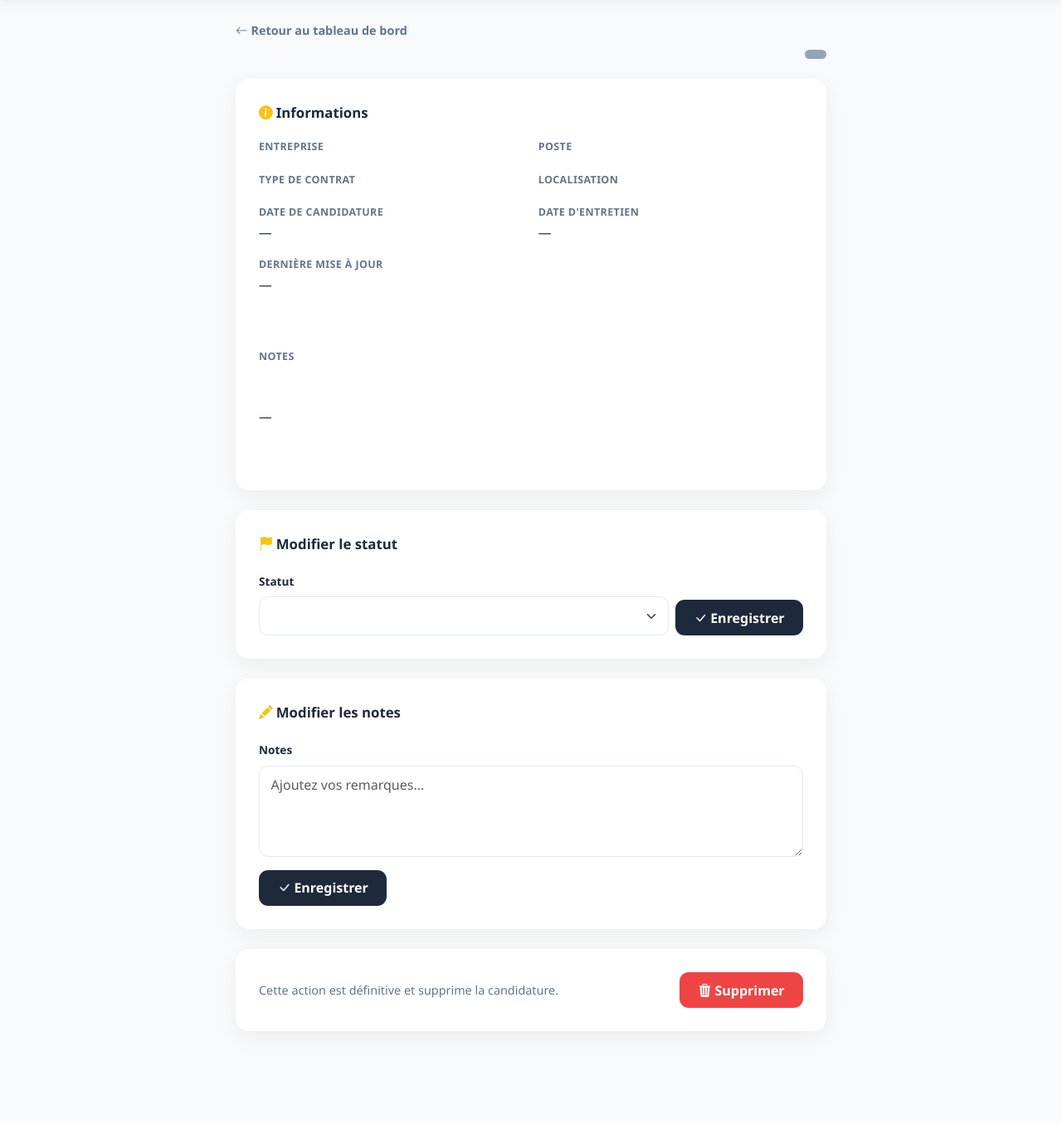
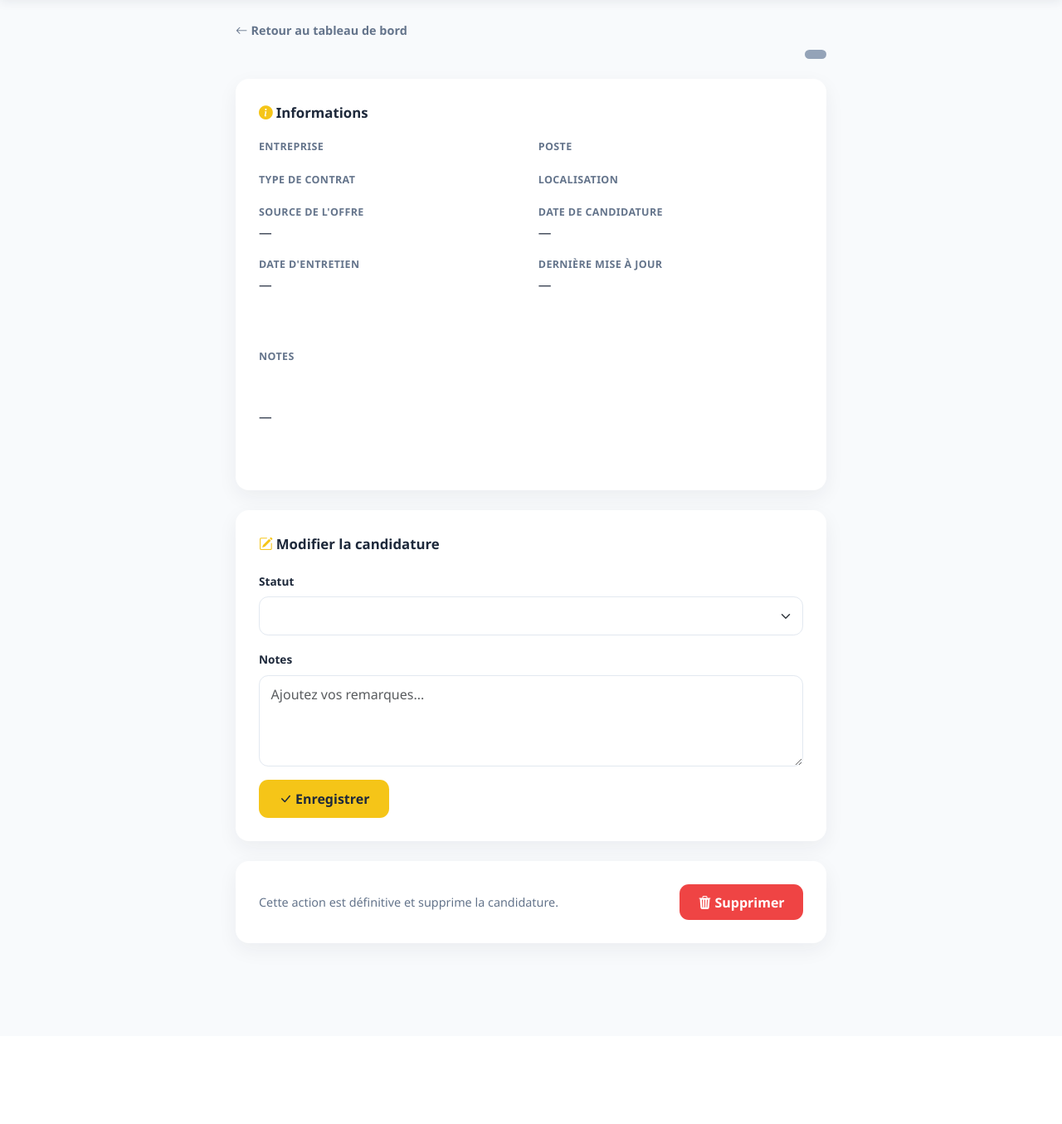
Before and after one commit to bilal-allouch/alterntrack, a Flask app: template templates/detail.html in a window 1280 px wide. Shown: the part 70-1425 px from the top of the page at 83% size. After the commit the page ends 1218 px from the top, so only its background shows below. Run offline with Flask 3, Linux system fonts and the light colour scheme; the template is opened without the code that fills it, so the values that code supplies are empty.

Commit message:
Add source field, single save button, PDF export for tutor

```diff
--- a/ai_extractor.py
+++ b/ai_extractor.py
@@ -27,6 +27,7 @@ CHAMPS = [
     "lien_offre",
     "statut",
     "notes",
+    "source",
 ]
 
 PROMPT = """Tu es un assistant qui extrait les informations d'une offre ou d'une \
@@ -43,6 +44,9 @@ code markdown. Le JSON doit contenir exactement ces clés :
 - "statut" : un parmi "En attente", "Entretien planifié", "Retenu", "Refusé", \
 "Sans réponse" (utilise "En attente" par défaut)
 - "notes" : informations complémentaires utiles (string, "" si rien)
+- "source" : origine de l'offre parmi ces valeurs exactes : "LinkedIn", \
+"HelloWork", "Welcome to the Jungle", "Indeed", "Google", "APEC", "Pôle Emploi", \
+"Site de l'entreprise", "Autre". Si non mentionné dans le texte, mettre "Autre".
 
 Si une information est absente du texte, mets une chaîne vide "" (ou null pour \
 "lien_offre"). Ne devine pas d'URL.
--- a/app.py
+++ b/app.py
@@ -5,6 +5,7 @@ Accès protégé par login (un seul compte admin défini dans .env).
 
 import os
 from datetime import datetime
+from io import BytesIO
 
 from dotenv import load_dotenv
 from flask import (
@@ -14,6 +15,7 @@ from flask import (
     redirect,
     render_template,
     request,
+    send_file,
     url_for,
 )
 from flask_login import (
@@ -23,6 +25,17 @@ from flask_login import (
     login_required,
     login_user,
     logout_user,
+)
+from reportlab.lib import colors
+from reportlab.lib.pagesizes import A4
+from reportlab.lib.styles import getSampleStyleSheet
+from reportlab.lib.units import cm
+from reportlab.platypus import (
+    SimpleDocTemplate,
+    Spacer,
+    Table,
+    TableStyle,
+    Paragraph,
 )
 
 import database
@@ -161,6 +174,10 @@ def _convertir_date(valeur):
 @login_required
 def confirmer():
     """Enregistre la candidature confirmée par l'utilisateur."""
+    source = request.form.get("source", "").strip()
+    if source == "Autre":
+        source = request.form.get("source_autre", "").strip() or "Autre"
+
     data = {
         "entreprise": request.form.get("entreprise", "").strip(),
         "poste": request.form.get("poste", "").strip(),
@@ -170,6 +187,7 @@ def confirmer():
         "lien_offre": (request.form.get("lien_offre") or "").strip() or None,
         "statut": request.form.get("statut", "En attente").strip() or "En attente",
         "notes": request.form.get("notes", "").strip(),
+        "source": source,
     }
 
     nouvel_id = database.ajouter_candidature(data)
@@ -193,34 +211,15 @@ def detail(id):
     )
 
 
-@app.route("/candidature/<int:id>/statut", methods=["POST"])
+@app.route("/candidature/<int:id>/modifier", methods=["POST"])
 @login_required
-def changer_statut(id):
-    """Modifie le statut d'une candidature."""
-    statut = request.form.get("statut", "").strip()
-    if statut:
-        database.modifier_statut(id, statut)
-        flash("Statut mis à jour.", "success")
-    return redirect(url_for("detail", id=id))
-
-
-@app.route("/candidature/<int:id>/notes", methods=["POST"])
-@login_required
-def changer_notes(id):
-    """Modifie les notes d'une candidature."""
+def modifier(id):
+    """Met à jour statut, notes et entretien d'une candidature en une fois."""
+    statut = request.form.get("statut", "En attente").strip() or "En attente"
     notes = request.form.get("notes", "").strip()
-    database.modifier_notes(id, notes)
-    flash("Notes mises à jour.", "success")
-    return redirect(url_for("detail", id=id))
-
-
-@app.route("/candidature/<int:id>/entretien", methods=["POST"])
-@login_required
-def changer_entretien(id):
-    """Modifie la date et l'heure d'entretien d'une candidature."""
-    date_entretien = request.form.get("date_entretien", "").strip()
-    database.modifier_entretien(id, date_entretien or None)
-    flash("Entretien mis à jour.", "success")
+    date_entretien = request.form.get("date_entretien", "").strip() or None
+    database.modifier_candidature(id, statut, notes, date_entretien)
+    flash("Candidature mise à jour.", "success")
     return redirect(url_for("detail", id=id))
 
 
@@ -233,6 +232,94 @@ def supprimer(id):
     return redirect(url_for("index"))
 
 
+# --- Export PDF --------------------------------------------------------------
+
+
+@app.route("/export/tuteur")
+@login_required
+def export_tuteur():
+    """Génère un PDF récapitulatif des candidatures à envoyer au tuteur."""
+    candidatures = database.get_toutes_candidatures_export()
+
+    tampon = BytesIO()
+    doc = SimpleDocTemplate(
+        tampon,
+        pagesize=A4,
+        topMargin=2 * cm,
+        bottomMargin=2 * cm,
+        leftMargin=1.5 * cm,
+        rightMargin=1.5 * cm,
+    )
+
+    styles = getSampleStyleSheet()
+    titre_style = styles["Title"]
+    titre_style.textColor = colors.black
+    sous_titre_style = styles["Normal"]
+    cellule_style = styles["BodyText"]
+    cellule_style.fontSize = 9
+    cellule_style.leading = 11
+
+    elements = [
+        Paragraph("Suivi des candidatures en alternance", titre_style),
+        Spacer(1, 0.2 * cm),
+        Paragraph(datetime.now().strftime("%d/%m/%Y"), sous_titre_style),
+        Spacer(1, 0.6 * cm),
+    ]
+
+    entetes = [
+        "Entreprise",
+        "Poste",
+        "Contrat",
+        "Localisation",
+        "Date",
+        "Statut",
+    ]
+    donnees = [[Paragraph("<b>%s</b>" % e, cellule_style) for e in entetes]]
+
+    for c in candidatures:
+        donnees.append(
+            [
+                Paragraph(c.get("entreprise") or "", cellule_style),
+                Paragraph(c.get("poste") or "", cellule_style),
+                Paragraph(c.get("type_contrat") or "", cellule_style),
+                Paragraph(c.get("localisation") or "", cellule_style),
+                Paragraph(c.get("date_candidature") or "", cellule_style),
+                Paragraph(c.get("statut") or "", cellule_style),
+            ]
+        )
+
+    tableau = Table(
+        donnees,
+        colWidths=[3.5 * cm, 3.8 * cm, 2.2 * cm, 2.8 * cm, 2.2 * cm, 3.5 * cm],
+        repeatRows=1,
+    )
+    tableau.setStyle(
+        TableStyle(
+            [
+                ("GRID", (0, 0), (-1, -1), 0.5, colors.black),
+                ("VALIGN", (0, 0), (-1, -1), "TOP"),
+                ("BACKGROUND", (0, 0), (-1, 0), colors.white),
+                ("TOPPADDING", (0, 0), (-1, -1), 5),
+                ("BOTTOMPADDING", (0, 0), (-1, -1), 5),
+                ("LEFTPADDING", (0, 0), (-1, -1), 5),
+                ("RIGHTPADDING", (0, 0), (-1, -1), 5),
+            ]
+        )
+    )
+    elements.append(tableau)
+
+    doc.build(elements)
+    tampon.seek(0)
+
+    nom_fichier = "candidatures_%s.pdf" % datetime.now().strftime("%Y-%m-%d")
+    return send_file(
+        tampon,
+        mimetype="application/pdf",
+        as_attachment=True,
+        download_name=nom_fichier,
+    )
+
+
 # --- Démarrage ---------------------------------------------------------------
 
 database.init_db()
--- a/requirements.txt
+++ b/requirements.txt
@@ -4,3 +4,4 @@ python-dotenv
 google-generativeai
 groq
 gunicorn
+reportlab
--- a/templates/detail.html
+++ b/templates/detail.html
@@ -220,6 +220,21 @@
             color: var(--blanc);
         }
 
+        .btn-save {
+            background-color: var(--jaune);
+            color: var(--texte);
+            font-weight: 700;
+            border: none;
+            border-radius: 0.7rem;
+            padding: 0.7rem 1.5rem;
+            transition: filter 0.15s ease;
+        }
+
+        .btn-save:hover {
+            filter: brightness(0.95);
+            color: var(--texte);
+        }
+
         .danger-zone {
             display: flex;
             align-items: center;
@@ -327,6 +342,10 @@
                     <div class="info-value">{{ candidature.localisation }}</div>
                 </div>
                 <div class="info-item">
+                    <div class="info-label">Source de l'offre</div>
+                    <div class="info-value">{{ candidature.source if candidature.source else "—" }}</div>
+                </div>
+                <div class="info-item">
                     <div class="info-label">Date de candidature</div>
                     <div class="info-value">{{ date_fr(candidature.date_candidature) }}</div>
                 </div>
@@ -359,11 +378,10 @@
 
         <div class="card-section">
             <div class="section-heading">
-                <i class="bi bi-flag-fill me-1" style="color: var(--jaune);"></i>Modifier le statut
+                <i class="bi bi-pencil-square me-1" style="color: var(--jaune);"></i>Modifier la candidature
             </div>
-            <form method="POST" action="{{ url_for('changer_statut', id=candidature.id) }}">
-                <div class="row g-2 align-items-end">
-                    <div class="col-sm">
+            <form id="form-modifier" method="POST" action="{{ url_for('modifier', id=candidature.id) }}">
+                <div class="mb-3">
                     <label for="statut" class="form-label">Statut</label>
                     <select id="statut" name="statut" class="form-select">
                         {% for statut in statuts %}
@@ -375,20 +393,8 @@
                         {% endfor %}
                     </select>
                 </div>
-                    <div class="col-sm-auto">
-                        <button type="submit" class="btn-enregistrer">
-                            <i class="bi bi-check-lg me-1"></i>Enregistrer
-                        </button>
-                    </div>
-                </div>
-            </form>
-        </div>
 
-        <div id="card-entretien" class="card-section" style="display: none;">
-            <div class="section-heading">
-                <i class="bi bi-calendar-event-fill me-1" style="color: var(--jaune);"></i>Planifier un entretien
-            </div>
-            <form id="form-entretien" method="POST" action="{{ url_for('changer_entretien', id=candidature.id) }}">
+                <div class="mb-3" id="bloc-entretien" style="display: none;">
                     <label class="form-label">Date et heure de l'entretien</label>
                     <div class="row g-2">
                         <div class="col-sm">
@@ -407,18 +413,10 @@
                                 value="{{ candidature.date_entretien[11:16] if candidature.date_entretien else '' }}">
                         </div>
                     </div>
-                <input type="hidden" id="date_entretien" name="date_entretien">
-                <button type="submit" class="btn-enregistrer mt-3">
-                    <i class="bi bi-check-lg me-1"></i>Enregistrer
-                </button>
-            </form>
                 </div>
 
-        <div class="card-section">
-            <div class="section-heading">
-                <i class="bi bi-pencil-fill me-1" style="color: var(--jaune);"></i>Modifier les notes
-            </div>
-            <form method="POST" action="{{ url_for('changer_notes', id=candidature.id) }}">
+                <input type="hidden" id="date_entretien" name="date_entretien">
+
                 <div class="mb-3">
                     <label for="notes" class="form-label">Notes</label>
                     <textarea
@@ -427,7 +425,8 @@
                         class="form-control"
                         placeholder="Ajoutez vos remarques...">{{ candidature.notes if candidature.notes else "" }}</textarea>
                 </div>
-                <button type="submit" class="btn-enregistrer">
+
+                <button type="submit" class="btn-save">
                     <i class="bi bi-check-lg me-1"></i>Enregistrer
                 </button>
             </form>
@@ -452,14 +451,14 @@
 
     <script>
         const selectStatut = document.getElementById("statut");
-        const cardEntretien = document.getElementById("card-entretien");
-        const formEntretien = document.getElementById("form-entretien");
+        const blocEntretien = document.getElementById("bloc-entretien");
+        const formModifier = document.getElementById("form-modifier");
         const champDate = document.getElementById("entretien_date");
         const champHeure = document.getElementById("entretien_heure");
         const champHidden = document.getElementById("date_entretien");
 
         function majAffichageEntretien() {
-            cardEntretien.style.display =
+            blocEntretien.style.display =
                 selectStatut.value === "Entretien planifié" ? "block" : "none";
         }
 
@@ -494,7 +493,7 @@
             champDate.value = normaliserDateFr(champDate.value);
         });
 
-        formEntretien.addEventListener("submit", function () {
+        formModifier.addEventListener("submit", function () {
             const iso = frVersIso(normaliserDateFr(champDate.value));
             if (iso) {
                 const heure = champHeure.value || "00:00";
```
Also changed, not shown: database.py (+37 -2 lines), templates/ajouter.html (+41 -1 lines), templates/index.html (+34 -1 lines). Lines whose indentation alone changed are shown as unchanged.
